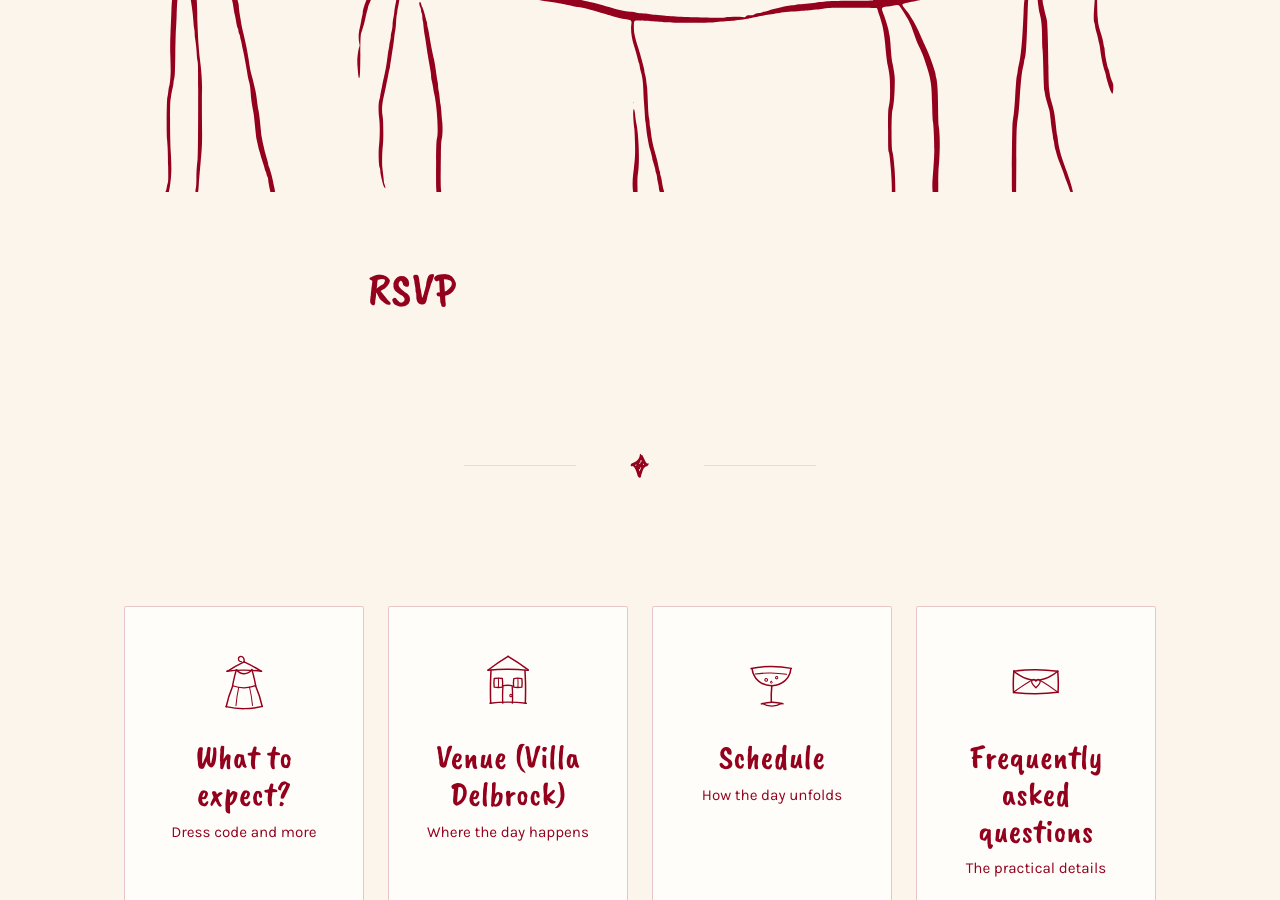
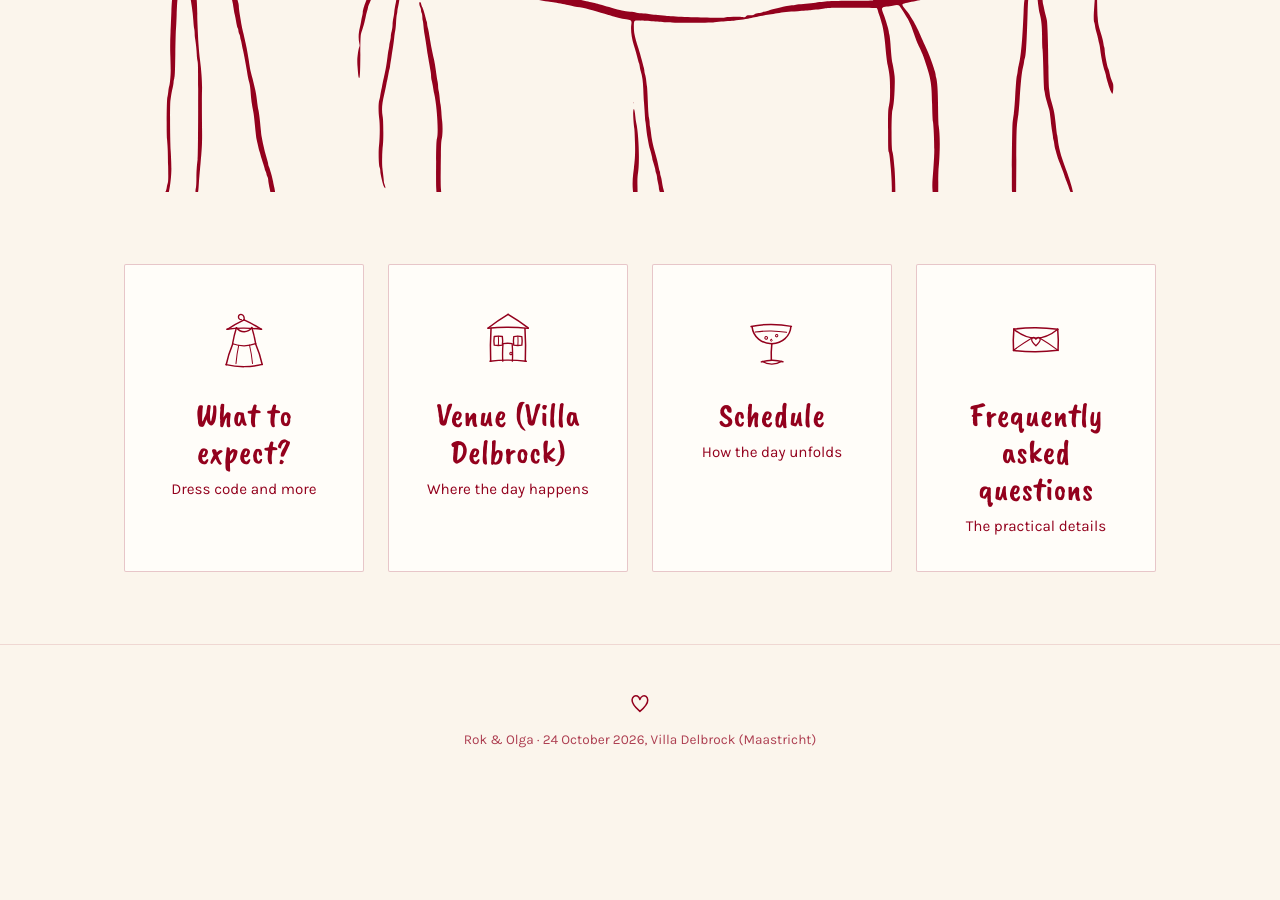
Before and after one commit to rhrzic/rokandolgaswedding.nl, a Jekyll site: the page built from index.md, in a window 1280 px wide and 900 px high, scrolled down 1103 px. Built offline with Jekyll 4.4.1, drawn with Linux system fonts in a browser that asks for light colours; after the commit the page ends 1903 px from its top, so only the background shows below that.

Commit message:
Remove the empty RSVP section from the landing page
Co-Authored-By: Claude Fable 5.1 <noreply@anthropic.com>

```diff
--- a/_layouts/home.html
+++ b/_layouts/home.html
@@ -13,19 +13,6 @@ layout: default
 	</div>
 </section>
 
-<section class="rsvp">
-	<div class="wrap">
-		<div class="prose">
-			<h2>RSVP</h2>
-			{{ content }}
-		</div>
-	</div>
-</section>
-
-<div class="wrap">
-	<div class="divider">{% include art.html name="sparkle" %}</div>
-</div>
-
 <section class="tiles">
 	<div class="wrap">
 		{% include tiles.html %}
```
